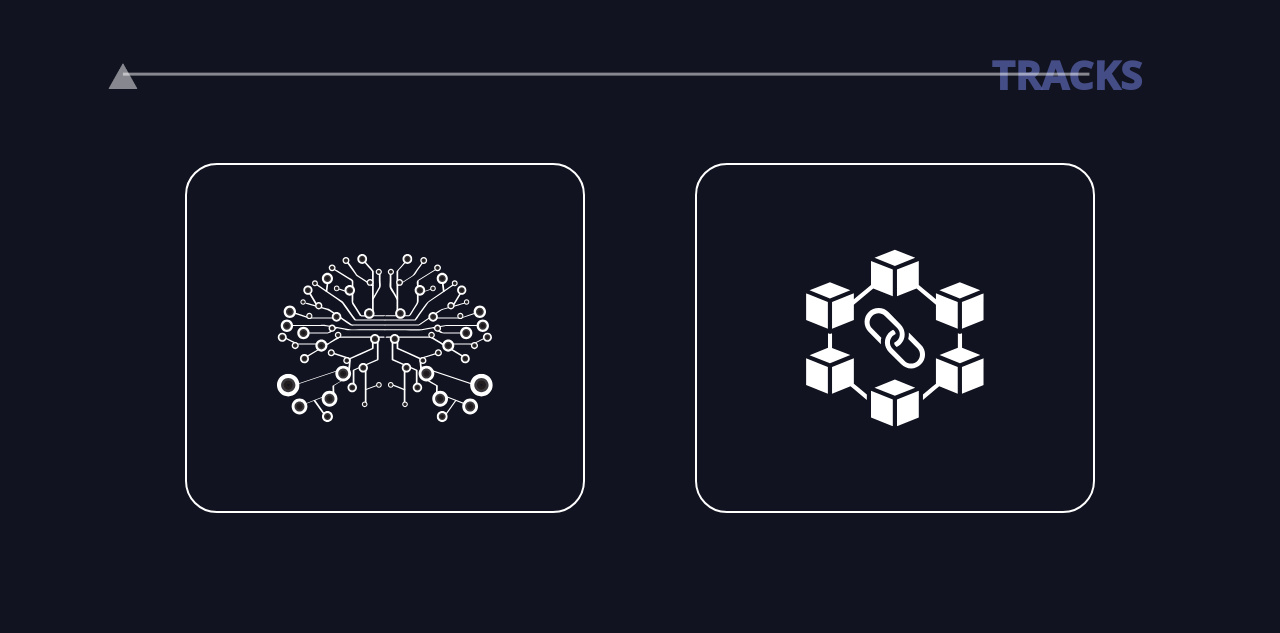
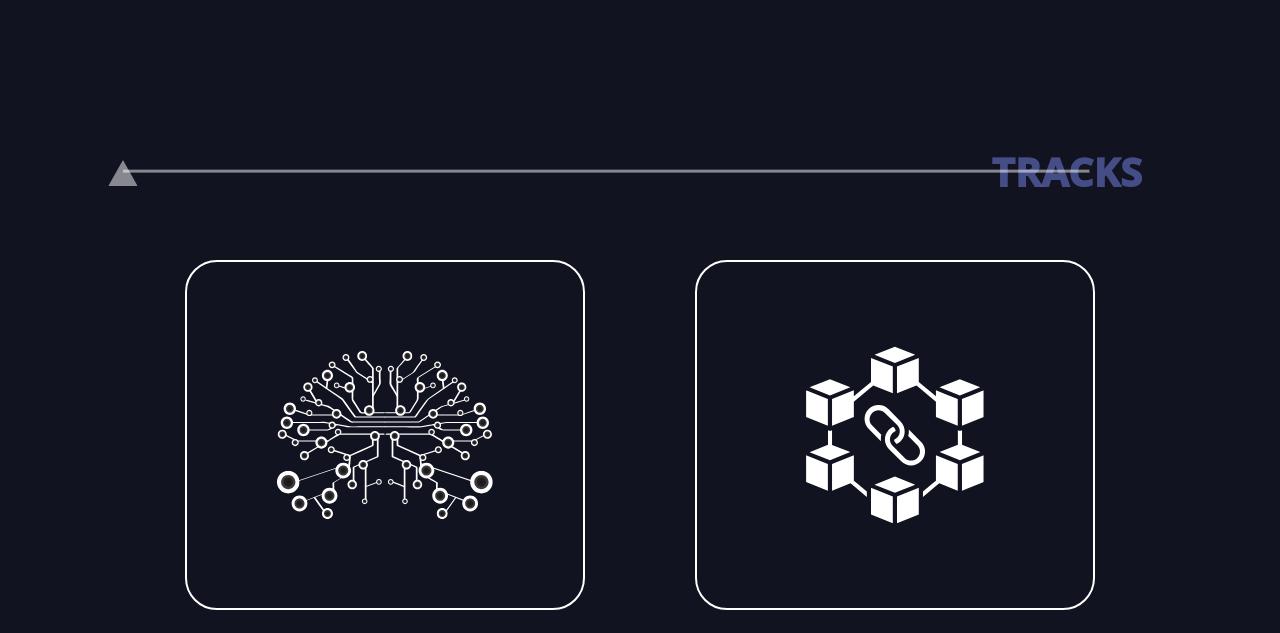
Before and after one commit to revahack/2022, a React (Create React App) app: page / in a window 1280 px wide. Shown: the part 1767-2400 px from the top of the page. Built offline with nearby package versions, Linux system fonts and the light colour scheme.

Commit message:
Vertically centered track section

```diff
--- a/src/components/tracks/tracks.css
+++ b/src/components/tracks/tracks.css
@@ -83,3 +83,17 @@
   letter-spacing: 1.5px;
   font-weight: 600;
 }
+
+@media only screen and (min-width: 992px) {
+  .track-main {
+    position: relative;
+    height: 100vh;
+    background-color: #1c1f35;
+    box-shadow: inset 0 0 0 1000px rgba(0,0,0,.4);
+    color: white;
+    padding-top: 5%;
+    display: flex;
+    flex-direction: column;
+    justify-content: center;
+  }
+}
```
